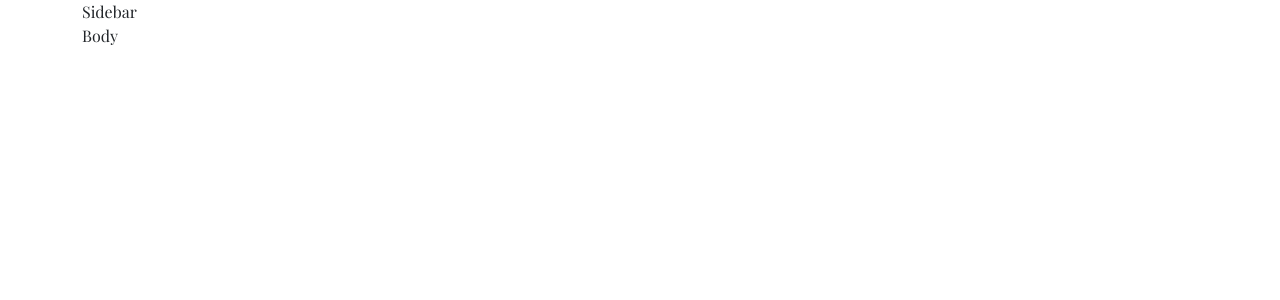
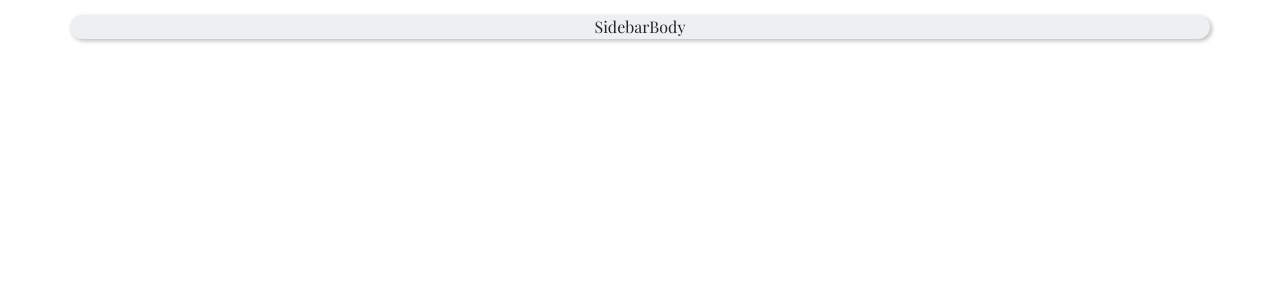
Before and after one commit to AnnaKuliga/anna-kuliga, a React (Create React App) app: page / in a window 1280 px wide. Shown: the top 300 px of the page. Built offline with nearby package versions, Linux system fonts and the light colour scheme.

Commit message:
added default styling

```diff
--- a/src/App.css
+++ b/src/App.css
@@ -1,9 +1,9 @@
 @import url("https://fonts.googleapis.com/css2?family=Playfair+Display:wght@400;600;700;800&display=swap");
 
 :root {
-  --PrimaryColor: hsl(27, 59%, 35%);
-  --HoverColor: #dec483;
-  --paleYellow: hsl(54, 75%, 89%);
+  --primaryColor: hsl(27, 59%, 35%);
+  --hoverColor: #dec483;
+  --paleColor: hsl(54, 75%, 89%);
   --whiteColor: hsl(0, 0%, 100%);
   --blackColor: hsl(0, 0%, 18%);
   --textColor: hsl(240, 1%, 48%);
@@ -34,3 +34,59 @@
 ::-webkit-scrollbar {
   display: none;
 }
+a {
+  text-decoration: none;
+}
+li {
+  list-style: none;
+}
+.icon {
+  font-size: var(--h2FontSize);
+}
+img {
+  width: 100%;
+  height: auto;
+}
+.flex {
+  display: flex;
+  align-items: center;
+}
+.grid {
+  display: grid;
+  align-items: center;
+}
+.btn {
+  border: none;
+  outline: none;
+  cursor: pointer;
+  border-radius: 0px;
+  box-shadow: 0 2px 4px var(--inputColor);
+  padding: 12px 16px;
+  color: var(--textColor);
+}
+.btn .icon {
+  margin-left: 8px;
+}
+.btn:hover {
+  background: var(--paleColor);
+  color: var(--primaryColor);
+}
+body {
+  display: flex;
+  align-items: center;
+  justify-content: center;
+  margin: auto;
+  padding: 15px;
+}
+.container {
+  border-radius: 15px;
+  position: relative;
+  width: 95vw;
+  height: auto;
+  display: flex;
+  align-items: center;
+  justify-content: center;
+  background-color: var(--bgColor);
+  overflow: hidden;
+  box-shadow: 2px 2px 4px var(--greyText);
+}
--- a/src/components/Body/Body.jsx
+++ b/src/components/Body/Body.jsx
@@ -2,7 +2,7 @@ import React from "react";
 import "./Body.css";
 
 const Body = () => {
-  return <div className="Body">Body</div>;
+  return <div className="body">Body</div>;
 };
 
 export default Body;
```
